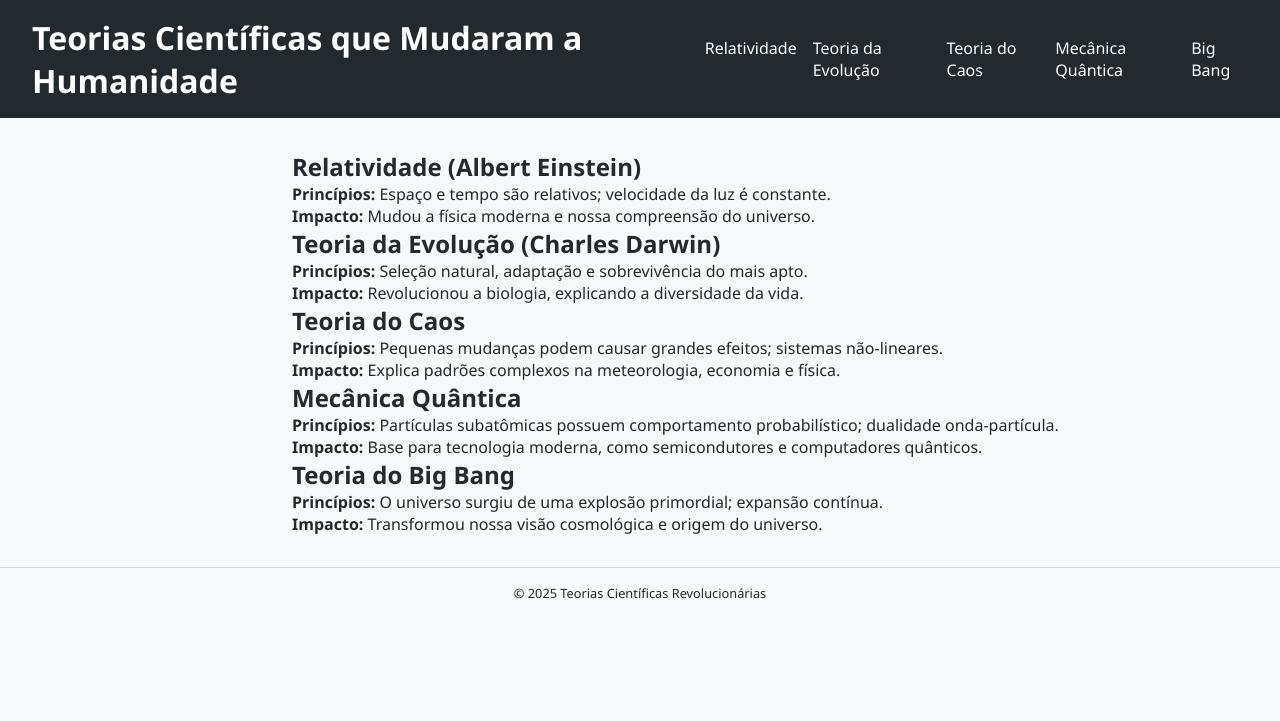
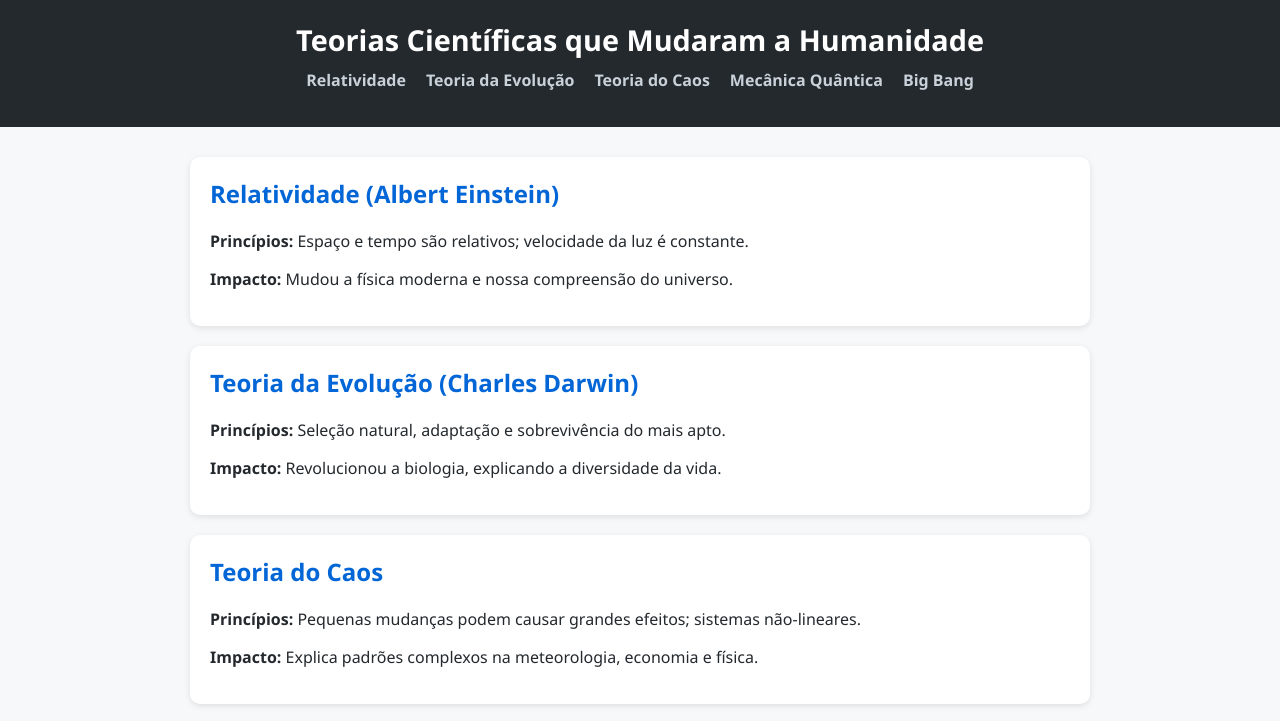
Before and after one commit to ovulgo22/projeto-avan-ado.github.io, a plain HTML site: page docs/index.html in a window 1280 px wide. Shown: the top 721 px of the page. Drawn offline with Linux system fonts and the light colour scheme.

Commit message:
Update style.css

```diff
--- a/docs/style.css
+++ b/docs/style.css
@@ -1,89 +1,63 @@
-* { margin:0; padding:0; box-sizing:border-box; }
-
 body {
-    font-family: 'Segoe UI', Tahoma, Geneva, Verdana, sans-serif;
-    background: #f6f8fa;
-    color: #24292e;
-    display: flex;
-    flex-direction: column;
-    min-height: 100vh;
-    overflow-x: hidden;
+  font-family: 'Segoe UI', Tahoma, Geneva, Verdana, sans-serif;
+  margin: 0;
+  background-color: #f6f8fa;
+  color: #24292e;
 }
 
 header {
-    background: #24292e;
-    color: #fff;
-    display: flex;
-    justify-content: space-between;
-    align-items: center;
-    padding: 1rem 2rem;
-    position: sticky;
-    top: 0;
-    z-index: 10;
+  background-color: #24292e;
+  color: #ffffff;
+  padding: 20px;
+  text-align: center;
 }
 
-header .logo { font-weight: bold; font-size: 1.2rem; }
-header nav ul { display: flex; list-style: none; gap: 1rem; }
-header nav a { color: #fff; text-decoration: none; font-weight: 500; transition: 0.2s; }
-header nav a:hover { text-decoration: underline; }
-
-aside#sidebar {
-    width: 240px;
-    background: #f0f3f6;
-    padding: 1rem;
-    border-right: 1px solid #d1d5da;
-    position: fixed;
-    top: 60px;
-    bottom: 0;
-    overflow-y: auto;
+header h1 {
+  margin: 0;
+  font-size: 1.8rem;
 }
 
-main { margin-left: 260px; padding: 2rem; }
-
-button {
-    background: #2ea44f;
-    color: #fff;
-    border: none;
-    padding: 0.6rem 1.2rem;
-    cursor: pointer;
-    border-radius: 6px;
-    font-weight: bold;
-    transition: 0.2s;
-    position: relative;
+nav ul {
+  list-style: none;
+  padding: 0;
+  display: flex;
+  justify-content: center;
+  gap: 20px;
+  margin-top: 10px;
 }
 
-button:hover { background: #2c974b; animation: glitch 0.2s infinite; }
-
-@keyframes glitch {
-    0%{transform:translate(0,0);}
-    25%{transform:translate(1px,-1px);}
-    50%{transform:translate(-1px,1px);}
-    75%{transform:translate(1px,1px);}
-    100%{transform:translate(0,0);}
+nav a {
+  color: #c9d1d9;
+  text-decoration: none;
+  font-weight: bold;
 }
 
-.hidden { display: none; }
-
-.puzzleCard {
-    background: #fff;
-    padding: 1.5rem;
-    margin-bottom: 2rem;
-    border-radius: 8px;
-    box-shadow: 0 2px 5px rgba(0,0,0,0.1);
-    border: 1px solid #e1e4e8;
-    animation: fadeIn 1s ease;
+nav a:hover {
+  color: #ffffff;
 }
 
-@keyframes fadeIn { from {opacity:0;} to{opacity:1;} }
+main {
+  max-width: 900px;
+  margin: 30px auto;
+  padding: 0 20px;
+}
 
-.choices { margin-top: 1rem; display: flex; gap: 1rem; flex-wrap: wrap; }
+.topic {
+  background-color: #ffffff;
+  padding: 20px;
+  margin-bottom: 20px;
+  border-radius: 10px;
+  box-shadow: 0 2px 6px rgba(0,0,0,0.1);
+}
 
-footer { text-align:center; padding:1rem; background:#f6f8fa; border-top:1px solid #d1d5da; font-size:0.8rem; }
+.topic h2 {
+  margin-top: 0;
+  color: #0366d6;
+}
 
-/* Glitch de texto em pistas */
-.clues-glitch { color: #ff3b2e; font-weight: bold; animation: textGlitch 1s infinite; }
-
-@keyframes textGlitch {
-    0%,100%{text-shadow: 2px 0 #ff6f61, -2px 0 #2ea44f;}
-    50%{text-shadow: -2px 0 #ff6f61, 2px 0 #2ea44f;}
+footer {
+  text-align: center;
+  padding: 20px;
+  background-color: #e1e4e8;
+  margin-top: 40px;
 }
```
